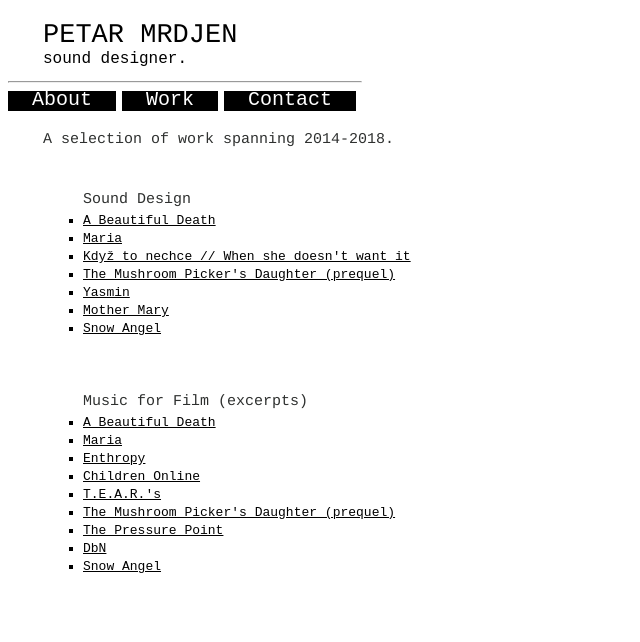
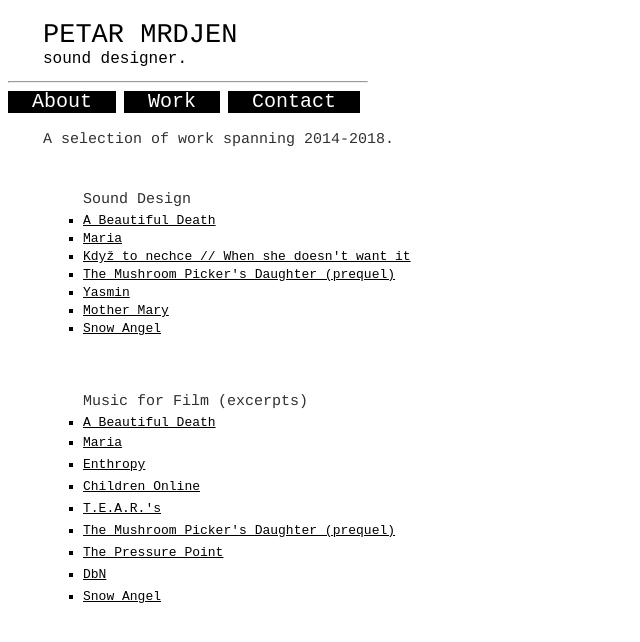
Before and after one commit to petaraptor/petaraptor.github.io, a plain HTML site: page work.html in a window 1280 px wide. Shown: the whole page, without its empty margins (0-640 px from the left). Drawn offline with Linux system fonts and the light colour scheme.

Commit message:
Update style.css

```diff
--- a/style.css
+++ b/style.css
@@ -165,6 +165,8 @@ li	{
 	text-decoration: underline;
 	list-style-type: square;
 	line-height: 18px;
+	padding-top: 2px;
+	padding-bottom: 2px;
 
 }
 
@@ -173,8 +175,8 @@ li.a	{
 	display: block;
 	align-items: flex-end;
 	float: left;
-	margin-right: 0.3em;
-	padding-right: 0;
+	margin-right: 0.1em;
+	padding-right: 0.3em;
 	padding-bottom: 5px;
 	text-decoration: none;
 	text-align: center
@@ -212,7 +214,7 @@ nav {
   position: fixed;
   bottom: 0;
   background-color: #fefefe;
-  width: auto;
+  width: 100vw;
 	height: auto;
   padding: 0;
   margin: 0;
```
